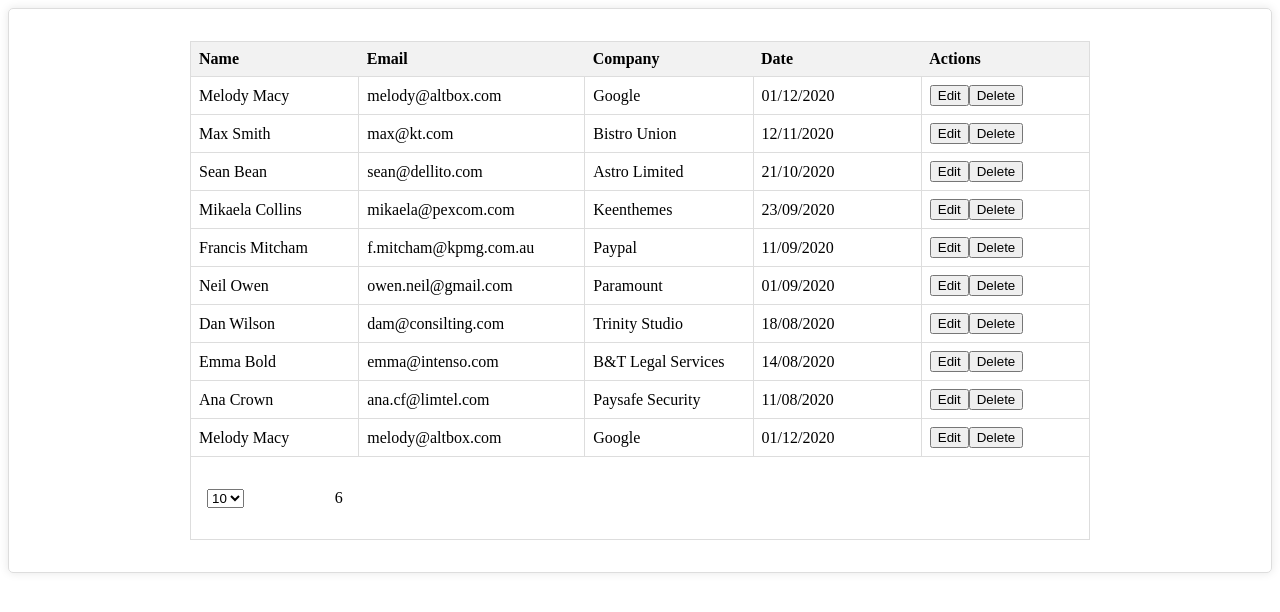
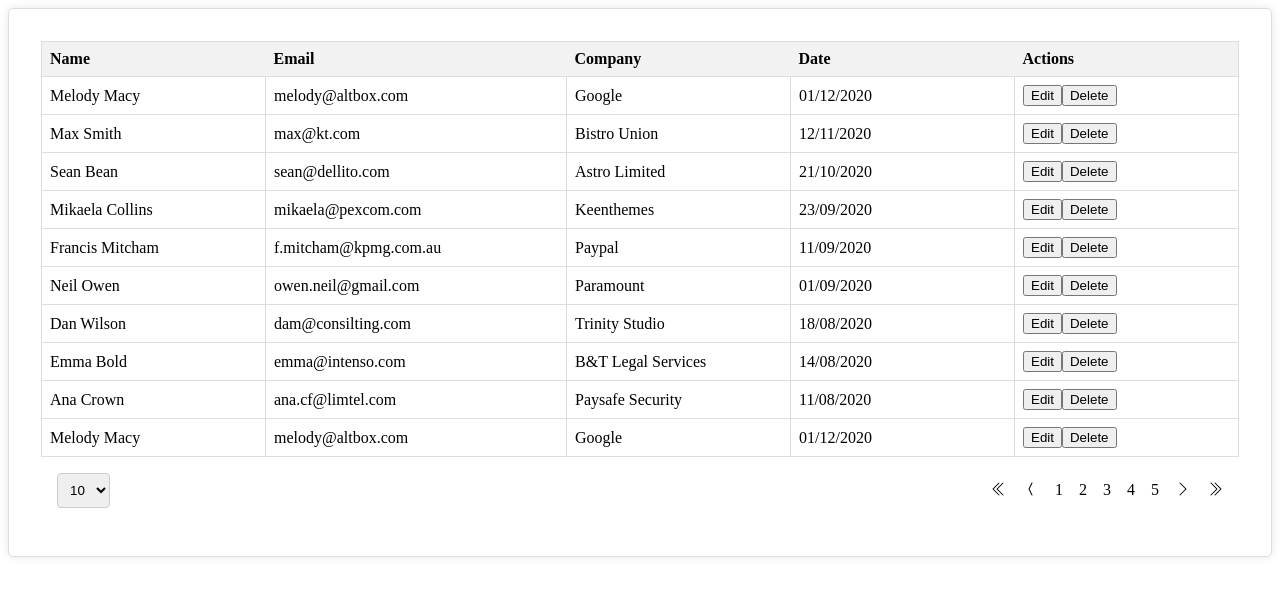
Before and after one commit to ogzcode/Components-Work, a Vue app in the folder vue-table/: page / in a window 1280 px wide. Shown: the top 612 px of the page. Built offline with nearby package versions, Linux system fonts and the light colour scheme.

Commit message:
pagination added

```diff
--- a/vue-table/src/App.vue
+++ b/vue-table/src/App.vue
@@ -52,6 +52,8 @@ const header = ref([
 	}
 ])
 
+const currentPage = ref(1);
+
 const formatData = (date) => {
     const d = new Date(date);
 
--- a/vue-table/src/components/DataTable.vue
+++ b/vue-table/src/components/DataTable.vue
@@ -1,7 +1,7 @@
 <template>
     <div class="card">
         <table>
-            <TableHeader :header="header"/>
+            <TableHeader :header="header" />
             <TableBody :data="dataToDisplay" :header="header">
                 <template v-for="(_, name) in $slots" v-slot:[name]="{ data }">
                     <slot :name="name" :data="data">
@@ -9,8 +9,13 @@
                     </slot>
                 </template>
             </TableBody>
-            <TableFooter v-model:items-per-page="itemsInTable" :count="totalItems"/>
         </table>
+        <TableFooter
+            v-model:items-per-page="itemsInTable"
+            :count="totalItems"
+            :current-page="currentPage"
+            @page-change="onPageChange"
+        />
     </div>
 </template>
 
@@ -35,7 +40,7 @@ const props = defineProps({
     }
 })
 
-const currntPage = ref(1);
+const currentPage = ref(1);
 const itemsInTable = ref(props.itemsPerPage || 10);
 
 const dataToDisplay = computed(() => {
@@ -45,7 +50,7 @@ const dataToDisplay = computed(() => {
         return props.data;
     }
     else {
-        const start = (currntPage.value - 1) * itemsInTable.value;
+        const start = (currentPage.value - 1) * itemsInTable.value;
         const end = start + itemsInTable.value;
         return props.data.slice(start, end);
     }
@@ -53,25 +58,25 @@ const dataToDisplay = computed(() => {
 
 const totalItems = computed(() => {
     return props.data.length || 0;
-})
+});
+
+const onPageChange = (page) => {
+    console.log(page);
+    currentPage.value = page;
+}
 </script>
 
 <style scoped>
-
 .card {
     border: 1px solid #ddd;
     border-radius: 5px;
     padding: 32px;
-    display: flex;
-    justify-content: center;
     box-shadow: 0 0 10px rgba(0, 0, 0, 0.1);
 }
 
 table {
     border-collapse: collapse;
-    max-width: 900px;
     width: 100%;
     border: 1px solid #ddd;
-
 }
 </style>
--- a/vue-table/src/components/TableFooter.vue
+++ b/vue-table/src/components/TableFooter.vue
@@ -8,7 +8,43 @@
             </select>
         </div>
         <div>
-        <p>{{ pageCount }}</p>
+            <ul>
+                <li @click="onClickFirstPage">
+                    <svg xmlns="http://www.w3.org/2000/svg" width="16" height="16" fill="currentColor"
+                        class="bi bi-chevron-double-left" viewBox="0 0 16 16">
+                        <path fill-rule="evenodd"
+                            d="M8.354 1.646a.5.5 0 0 1 0 .708L2.707 8l5.647 5.646a.5.5 0 0 1-.708.708l-6-6a.5.5 0 0 1 0-.708l6-6a.5.5 0 0 1 .708 0z" />
+                        <path fill-rule="evenodd"
+                            d="M12.354 1.646a.5.5 0 0 1 0 .708L6.707 8l5.647 5.646a.5.5 0 0 1-.708.708l-6-6a.5.5 0 0 1 0-.708l6-6a.5.5 0 0 1 .708 0z" />
+                    </svg>
+                </li>
+                <li @click="onClickPrevPage">
+                    <svg xmlns="http://www.w3.org/2000/svg" width="16" height="16" fill="currentColor"
+                        class="bi bi-chevron-compact-left" viewBox="0 0 16 16">
+                        <path fill-rule="evenodd"
+                            d="M9.224 1.553a.5.5 0 0 1 .223.67L6.56 8l2.888 5.776a.5.5 0 1 1-.894.448l-3-6a.5.5 0 0 1 0-.448l3-6a.5.5 0 0 1 .67-.223z" />
+                    </svg>
+                </li>
+                <li v-for="(page, index) in visiblePages" @click="onClickPage(index + 1)" :key="index">
+                    {{ page }}
+                </li>
+                <li @click="onClickNextPage">
+                    <svg xmlns="http://www.w3.org/2000/svg" width="16" height="16" fill="currentColor"
+                        class="bi bi-chevron-right" viewBox="0 0 16 16">
+                        <path fill-rule="evenodd"
+                            d="M4.646 1.646a.5.5 0 0 1 .708 0l6 6a.5.5 0 0 1 0 .708l-6 6a.5.5 0 0 1-.708-.708L10.293 8 4.646 2.354a.5.5 0 0 1 0-.708z" />
+                    </svg>
+                </li>
+                <li @click="onClickLastPage">
+                    <svg xmlns="http://www.w3.org/2000/svg" width="16" height="16" fill="currentColor"
+                        class="bi bi-chevron-double-right" viewBox="0 0 16 16">
+                        <path fill-rule="evenodd"
+                            d="M3.646 1.646a.5.5 0 0 1 .708 0l6 6a.5.5 0 0 1 0 .708l-6 6a.5.5 0 0 1-.708-.708L9.293 8 3.646 2.354a.5.5 0 0 1 0-.708z" />
+                        <path fill-rule="evenodd"
+                            d="M7.646 1.646a.5.5 0 0 1 .708 0l6 6a.5.5 0 0 1 0 .708l-6 6a.5.5 0 0 1-.708-.708L13.293 8 7.646 2.354a.5.5 0 0 1 0-.708z" />
+                    </svg>
+                </li>
+            </ul>
         </div>
     </div>
 </template>
@@ -24,10 +60,14 @@ const props = defineProps({
     count: {
         type: Number,
         required: true
+    },
+    currentPage: {
+        type: Number,
+        required: true
     }
 })
 
-const emit = defineEmits(['update:itemsPerPage']);
+const emit = defineEmits(['update:itemsPerPage', "page-change"]);
 
 const itemsInCountInTable = computed({
     get() {
@@ -41,6 +81,51 @@ const itemsInCountInTable = computed({
 const pageCount = computed(() => {
     return Math.ceil(props.count / itemsInCountInTable.value);
 })
+
+const onClickFirstPage = () => {
+    emit('page-change', 1);
+}
+
+const onClickLastPage = () => {
+    emit('page-change', pageCount.value);
+}
+
+const onClickPrevPage = () => {
+    console.log(props.currentPage);
+    if (props.currentPage > 1) {
+        emit('page-change', props.currentPage - 1);
+    }
+}
+
+const onClickNextPage = () => {
+    if (props.currentPage < pageCount.value) {
+        emit('page-change', props.currentPage + 1);
+    }
+}
+
+const onClickPage = (page) => {
+    emit('page-change', page);
+}
+
+const visiblePages = computed(() => {
+    const totalVisible = 5;
+    const half = Math.floor(totalVisible / 2);
+    let start = props.currentPage - half;
+    let end = props.currentPage + half;
+
+    if (start < 1) {
+        start = 1;
+        end = totalVisible;
+    }
+
+    if (end > pageCount.value) {
+        start = pageCount.value - (totalVisible - 1);
+        end = pageCount.value;
+    }
+
+    return Array.from({ length: (end + 1) - start }, (_, i) => start + i);
+});
+
 </script>
 
 <style scoped>
@@ -48,6 +133,51 @@ const pageCount = computed(() => {
     display: flex;
     justify-content: space-between;
     align-items: center;
-    padding: 16px ;
+    padding: 16px;
 }
-</style>
+
+ul {
+    display: flex;
+    list-style: none;
+    padding: 0;
+    margin: 0;
+}
+
+ul li {
+    margin: 0 8px;
+    cursor: pointer;
+}
+
+ul li:hover {
+    text-decoration: underline;
+}
+
+ul li:first-child {
+    margin-left: 0;
+}
+
+ul li:last-child {
+    margin-right: 0;
+}
+
+select {
+    padding: 8px;
+    border: 1px solid #ccc;
+    border-radius: 4px;
+    cursor: pointer;
+}
+
+select:focus {
+    outline: none;
+}
+
+select:hover {
+    border-color: #999;
+}
+
+select option {
+    padding: 8px;
+    border: 1px solid #ccc;
+    border-radius: 4px;
+    cursor: pointer;
+}</style>
```
Lines whose indentation alone changed are shown as unchanged.
